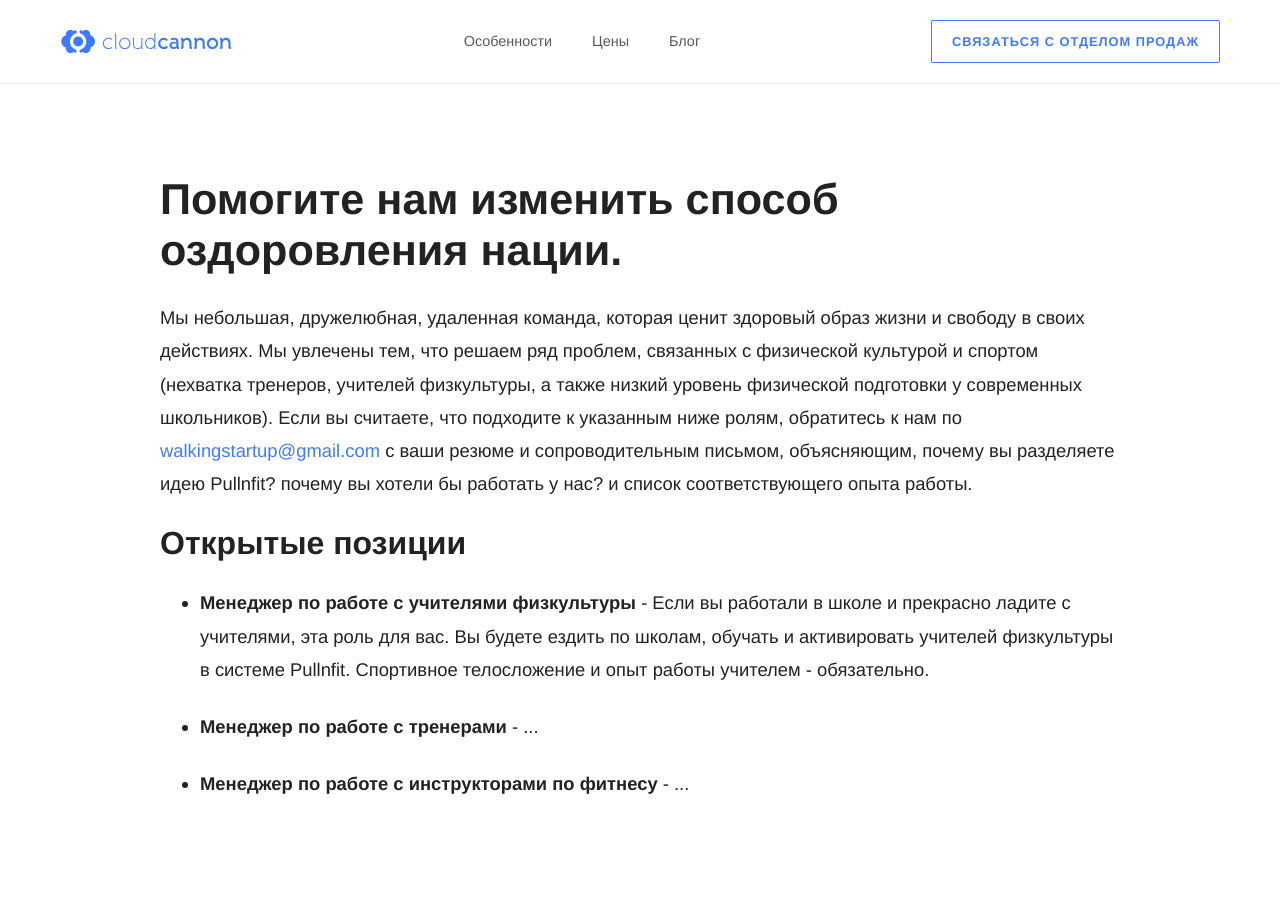
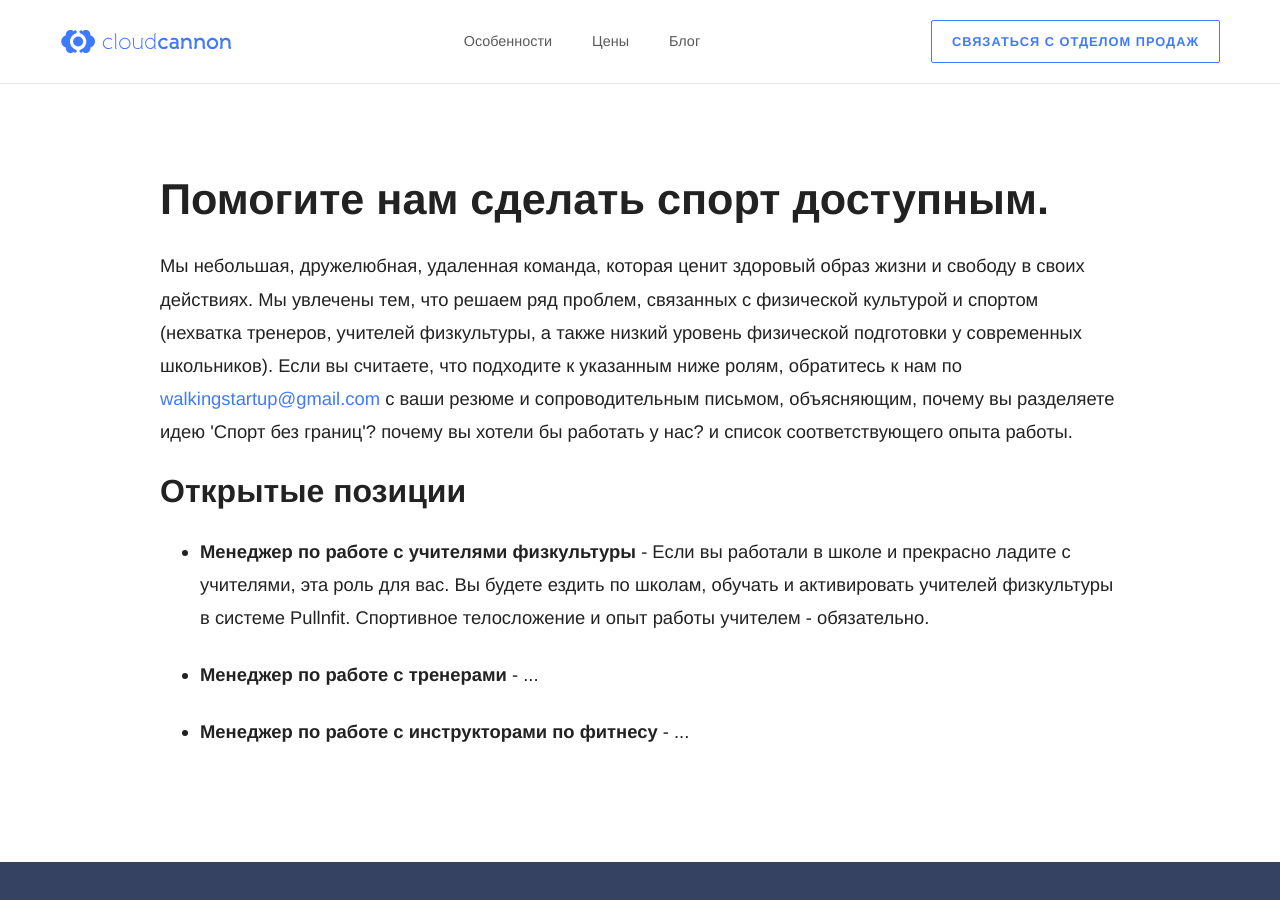
Before and after one commit to RakhimyanTim/adroholic.github.io, a Jekyll site: the page built from pages/careers.html, in a window 1280 px wide and 900 px high. Built offline with Jekyll 4.4.1, drawn with Linux system fonts in a browser that asks for light colours; some web fonts are replaced.

Commit message:
Update careers.html

```diff
--- a/pages/careers.html
+++ b/pages/careers.html
@@ -12,10 +12,10 @@ roles:
 ---
 
 <div class="careers">
-	<h1>Помогите нам изменить способ оздоровления нации.</h1>
+	<h1>Помогите нам сделать спорт доступным.</h1>
 
 	<p>Мы небольшая, дружелюбная, удаленная команда, которая ценит здоровый образ жизни и свободу в своих действиях. Мы увлечены тем, что решаем ряд проблем, связанных с физической культурой и спортом (нехватка тренеров, учителей физкультуры, а также низкий уровень физической подготовки у современных школьников). Если вы считаете, что подходите к указанным ниже ролям, обратитесь к нам по
-<a href="mailto:walkingstartup@gmail.com">walkingstartup@gmail.com</a> с ваши резюме и сопроводительным письмом, объясняющим, почему вы разделяете идею Pullnfit? почему вы хотели бы работать у нас? и список соответствующего опыта работы.</p>
+<a href="mailto:walkingstartup@gmail.com">walkingstartup@gmail.com</a> с ваши резюме и сопроводительным письмом, объясняющим, почему вы разделяете идею 'Спорт без границ'? почему вы хотели бы работать у нас? и список соответствующего опыта работы.</p>
 
 	<h2>Открытые позиции</h2>
 
```
